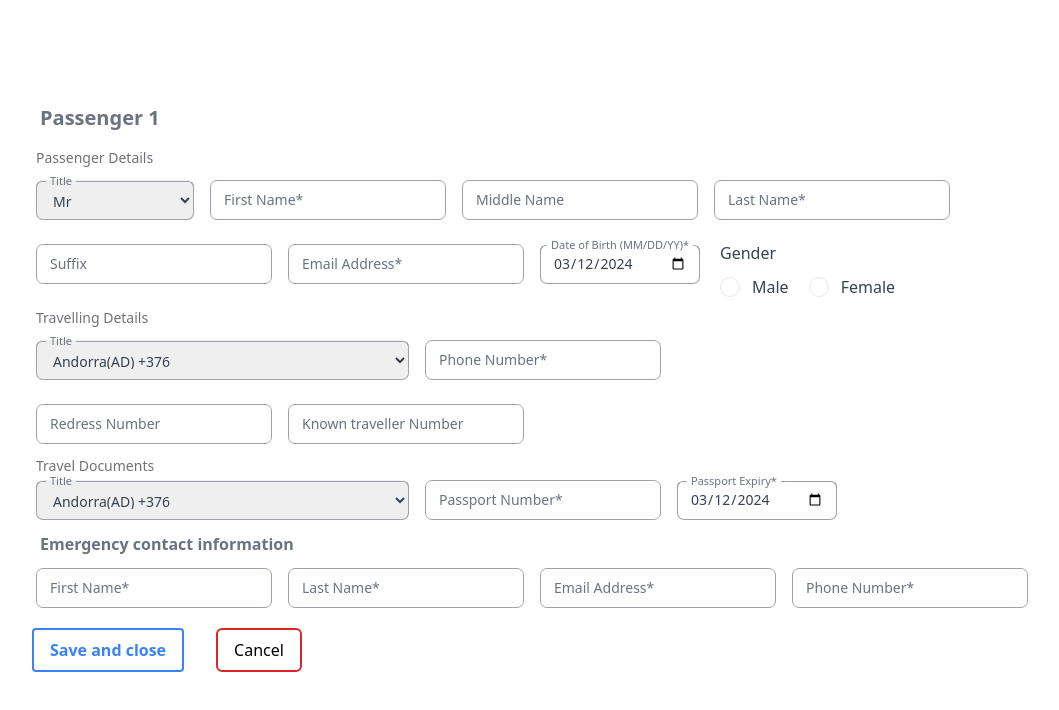
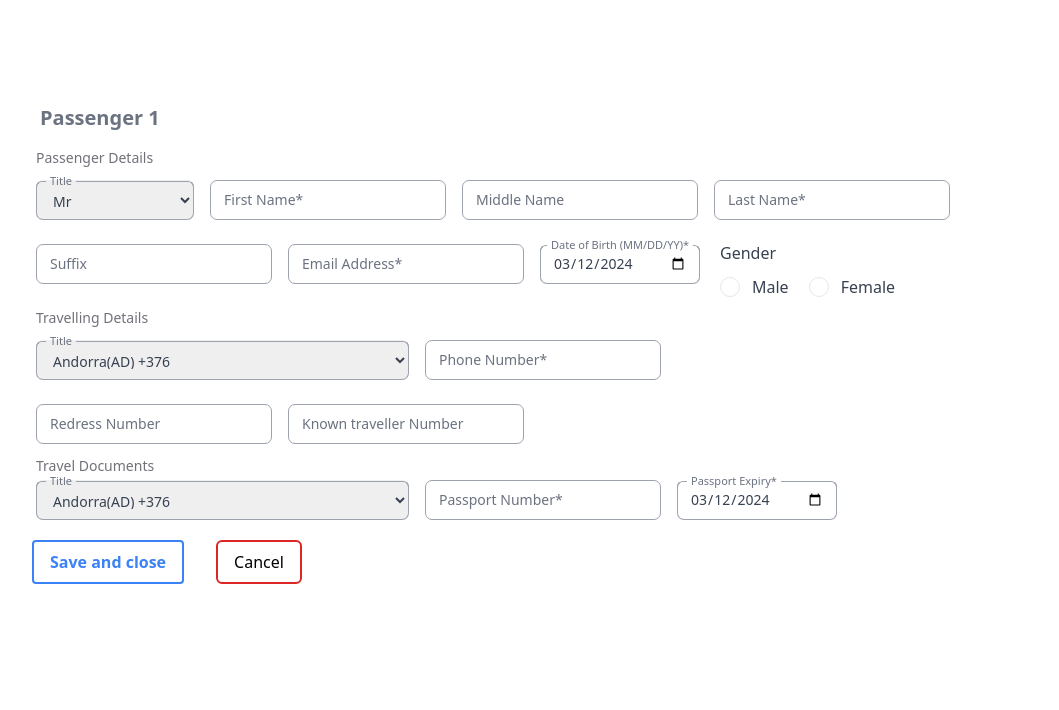
Before and after one commit to monarxxjain/akaris-form, a React (Create React App) app: page / in a window 1280 px wide. Shown: the top 710 px of the page, without its empty margins (64-1123 px from the left). Built offline with nearby package versions, Linux system fonts and the light colour scheme.

Commit message:
emergency contact deleted

```diff
--- a/src/components/EmergencyContact.jsx
+++ /dev/null
@@ -1,50 +0,0 @@
-import React from "react";
-import InputTask from "./InputTask";
-
-function EmergencyContact({ formSubmitted, register, errors }) {
-  return (
-    <div>
-      <p className="text-ls p-2 font-semibold text-gray-500">
-        Emergency contact information
-      </p>
-      <div className="flex gap-4 flex-wrap">
-        <div className="flex gap-4 flex-wrap">
-          <InputTask
-            label="First Name*"
-            {...register("emergencyFirstName", { required: "First Name is required" })}
-            error={errors.emergencyFirstName && errors.emergencyFirstName.message}
-            // ref={ref}
-          />
-          <InputTask
-            label="Last Name*"
-            {...register("emergencyLastName", { required: "Last Name is required" })}
-            error={errors.emergencyLastName && errors.emergencyLastName.message}
-            // ref={ref}
-          />
-        </div>
-        <div className="flex gap-4 flex-wrap">
-          <InputTask
-            label="Email Address*"
-            {...register("email", {
-              required: true,
-              validate: {
-                matchPatern: (value) =>
-                  /^\w+([.-]?\w+)*@\w+([.-]?\w+)*(\.\w{2,3})+$/.test(value) ||
-                  "Email address must be a valid address",
-              },
-            })}
-            disabled={formSubmitted}
-            error={errors.emergencyEmail && errors.emergencyEmail.message}
-          />
-          <InputTask
-            label="Phone Number*"
-            {...register("emergencyPhone", { required: "Phone Number is required" })}
-            error={errors.emergencyPhone && errors.emergencyPhone.message}
-          />
-        </div>
-      </div>
-    </div>
-  );
-}
-
-export default EmergencyContact;
--- a/src/components/Form.jsx
+++ b/src/components/Form.jsx
@@ -5,10 +5,8 @@ import Gender from "./Gender";
 import DateSelector from "./DateSelector";
 import Title from "./Title";
 import CountryInitials from "./CountryInitials";
-import EmergencyContact from "./EmergencyContact";
 
 const Form = () => {
-  const [formSubmitted, setFormSubmitted] = useState(false);
   const {
     register,
     handleSubmit,
@@ -18,7 +16,6 @@ const Form = () => {
   const onSubmit = (data) => {
     console.log("data gotit");
     console.log("userDatacode", data);
-    setFormSubmitted(true);
   };
 
   const handleCancel = () => {
@@ -83,7 +80,6 @@ const Form = () => {
                       ) || "Email address must be a valid address",
                   },
                 })}
-                disabled={formSubmitted} // Disable when form is submitted
                 error={
                   errors.email &&
                   (errors.email.message = "Email address is required")
@@ -193,7 +189,6 @@ const Form = () => {
             }
           />
         </div>
-        <EmergencyContact formSubmitted={formSubmitted} register={register} errors={errors} />
         <div>
         <button
           type="submit"
```
